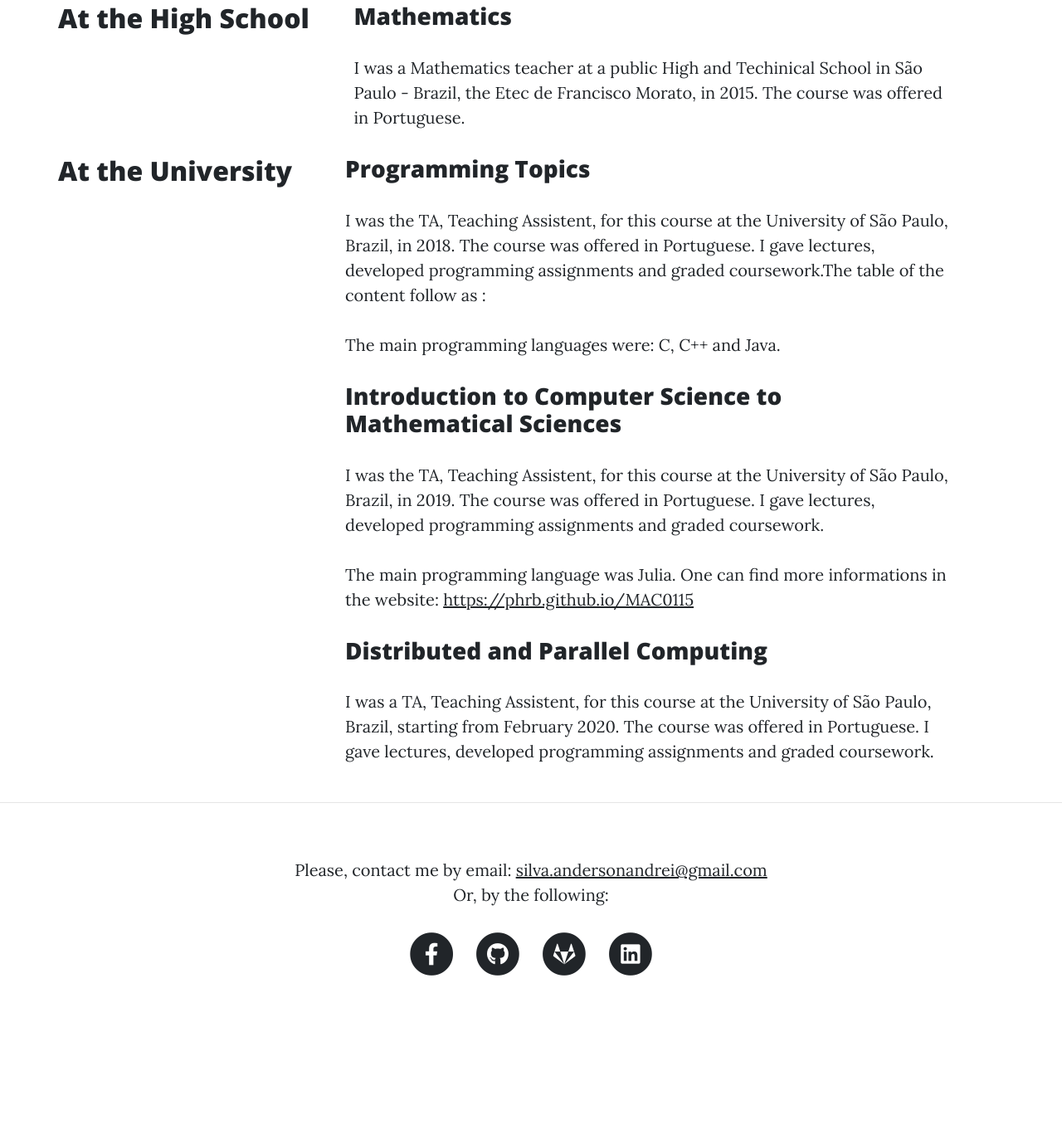
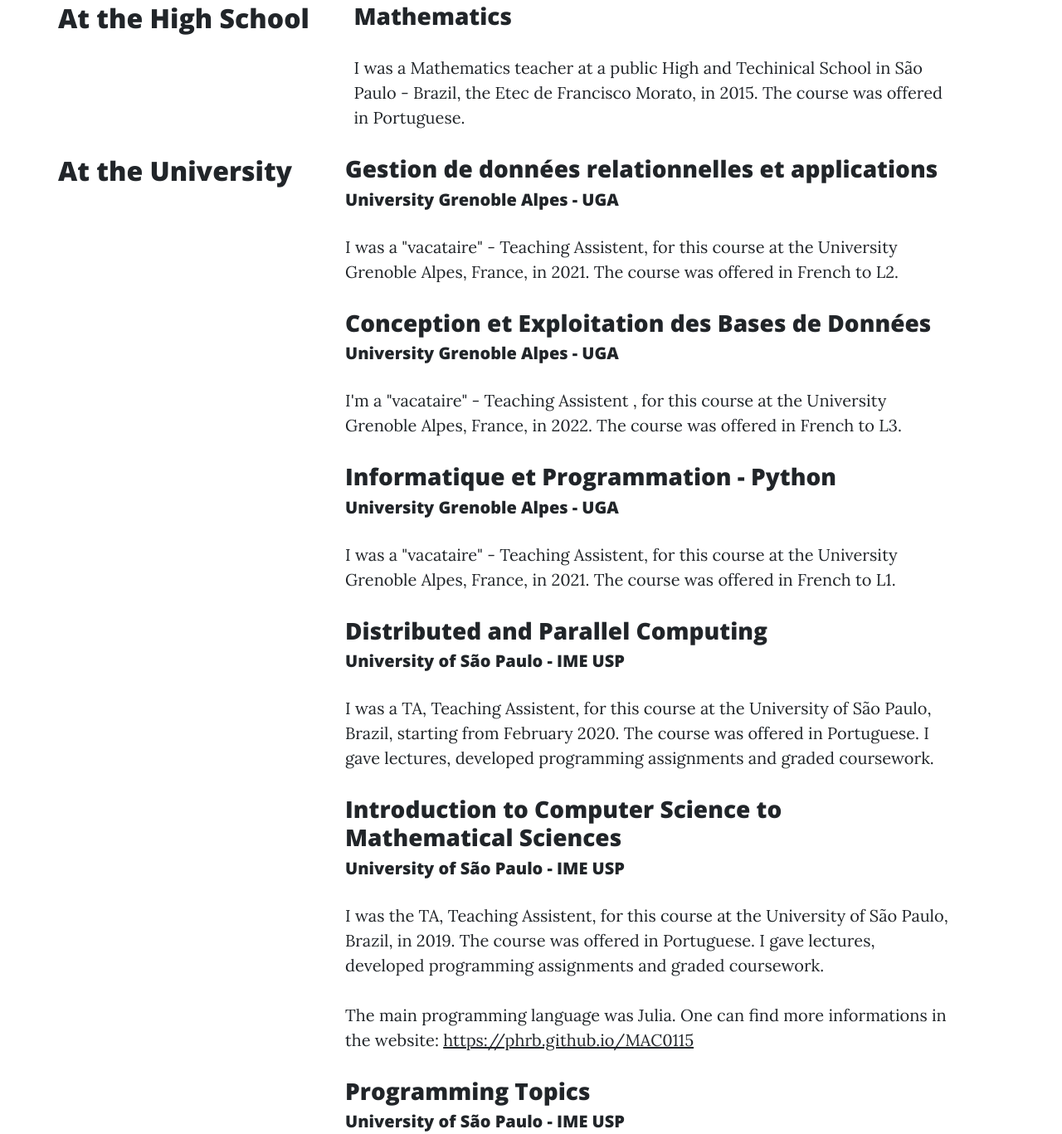
Before and after one commit to andersonandrei/andersonandrei.github.io, a website: page teaching.html in a window 1280 px wide. Shown: the part 579-1946 px from the top of the page at 83% size. Before the commit the page ends 1822 px from the top, so only its background shows below. Drawn offline with nearby package versions, Linux system fonts and the light colour scheme.

Commit message:
Update the courses on Teaching, and the projects and papers on Research

```diff
--- a/teaching.html
+++ b/teaching.html
@@ -97,21 +97,43 @@
 
       <div class="col-lg-8 col-md-10 mx-auto">
 
+        <h3> Gestion de données relationnelles et applications </h3>
+        <h5> University Grenoble Alpes - UGA </h5>
+
+        <p>I was a "vacataire" - Teaching Assistent, for this course at the University Grenoble Alpes, France, in 2021. The course was offered in French to L2.</p>
+
+        <h3> Conception et Exploitation des Bases de Données </h3>
+        <h5> University Grenoble Alpes - UGA </h5>
+
+        <p> I'm a "vacataire" - Teaching Assistent , for this course at the University Grenoble Alpes, France, in 2022. The course was offered in French to L3.</p>
+
+        <h3> Informatique et Programmation - Python </h3>
+        <h5> University Grenoble Alpes - UGA </h5>
+
+        <p>I was a "vacataire" - Teaching Assistent, for this course at the University Grenoble Alpes, France, in 2021. The course was offered in French to L1.</p>
+
+
+        <h3> Distributed and Parallel Computing </h3>
+        <h5>  University of São Paulo - IME USP</h5>
+
+        <p>I was a TA, Teaching Assistent, for this course at the University of São Paulo, Brazil, starting from February 2020. The course was offered in Portuguese. I gave lectures, developed programming assignments and graded coursework.</p>
+
+        <h3> Introduction to Computer Science to Mathematical Sciences </h3>
+        <h5>  University of São Paulo - IME USP</h5>
+
+        <p>I was the TA, Teaching Assistent, for this course at the University of São Paulo, Brazil, in 2019. The course was offered in Portuguese. I gave lectures, developed programming assignments and graded coursework.
+
+        <p>The main programming language was Julia. One can find more informations in the website: <a href= "https://phrb.github.io/MAC0115/"> https://phrb.github.io/MAC0115</a> </p>
+
         <h3> Programming Topics </h3>
+        <h5>  University of São Paulo - IME USP</h5>
 
         <p>I was the TA, Teaching Assistent, for this course at the University of São Paulo, Brazil, in 2018. The course was offered in Portuguese. I gave lectures, developed programming assignments and graded coursework.The table of the content follow as :</p>
 
         <p>The main programming languages were: C, C++ and Java.</p>
 
-        <h3> Introduction to Computer Science to Mathematical Sciences </h3>
 
-        <p>I was the TA, Teaching Assistent, for this course at the University of São Paulo, Brazil, in 2019. The course was offered in Portuguese. I gave lectures, developed programming assignments and graded coursework.
 
-        <p>The main programming language was Julia. One can find more informations in the website: <a href= "https://phrb.github.io/MAC0115/"> https://phrb.github.io/MAC0115</a> </p>
-
-        <h3> Distributed and Parallel Computing </h3>
-
-        <p>I was a TA, Teaching Assistent, for this course at the University of São Paulo, Brazil, starting from February 2020. The course was offered in Portuguese. I gave lectures, developed programming assignments and graded coursework.</p>
 
       </div>
     </div>
```
Also changed, not shown: research.html (+5 -3 lines).
